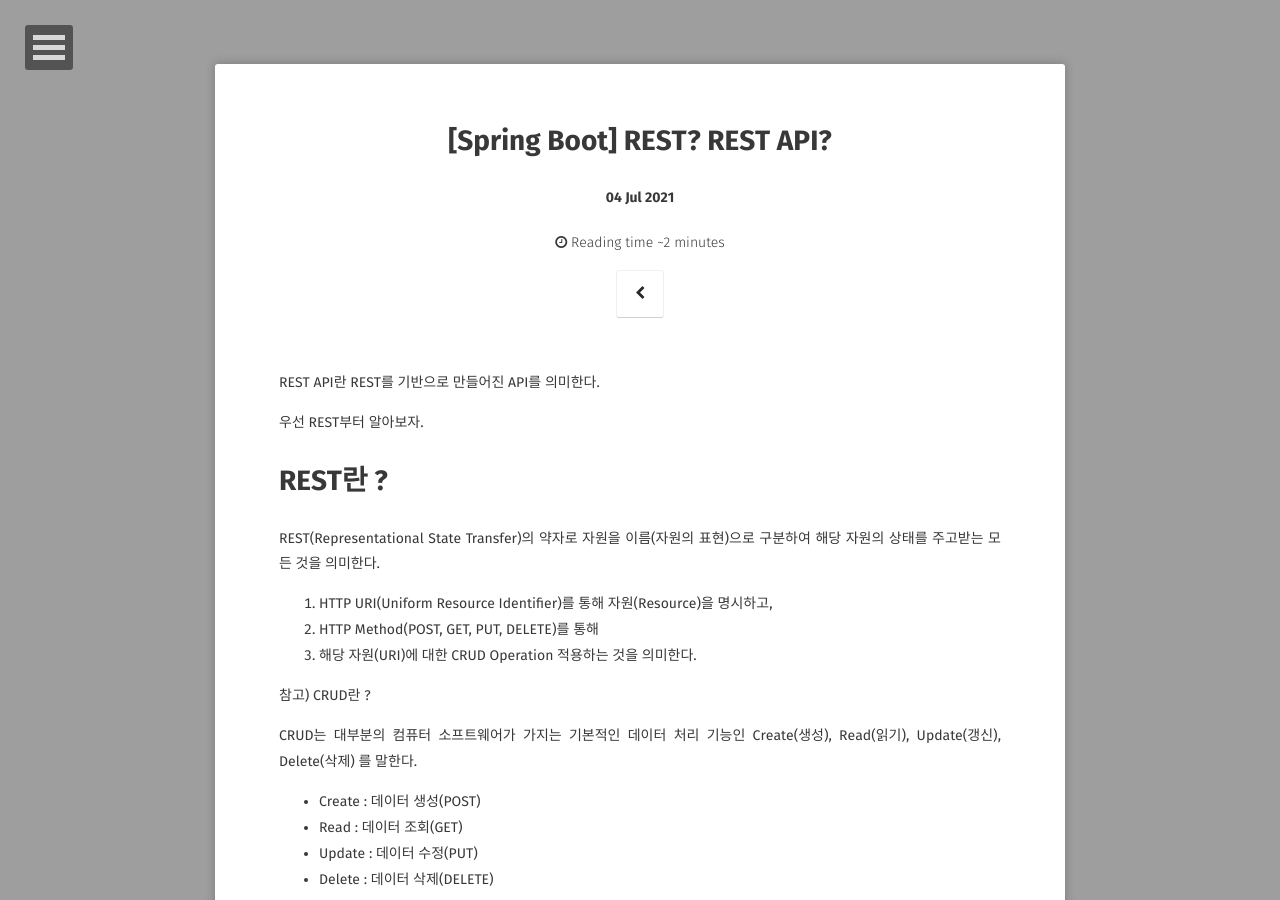
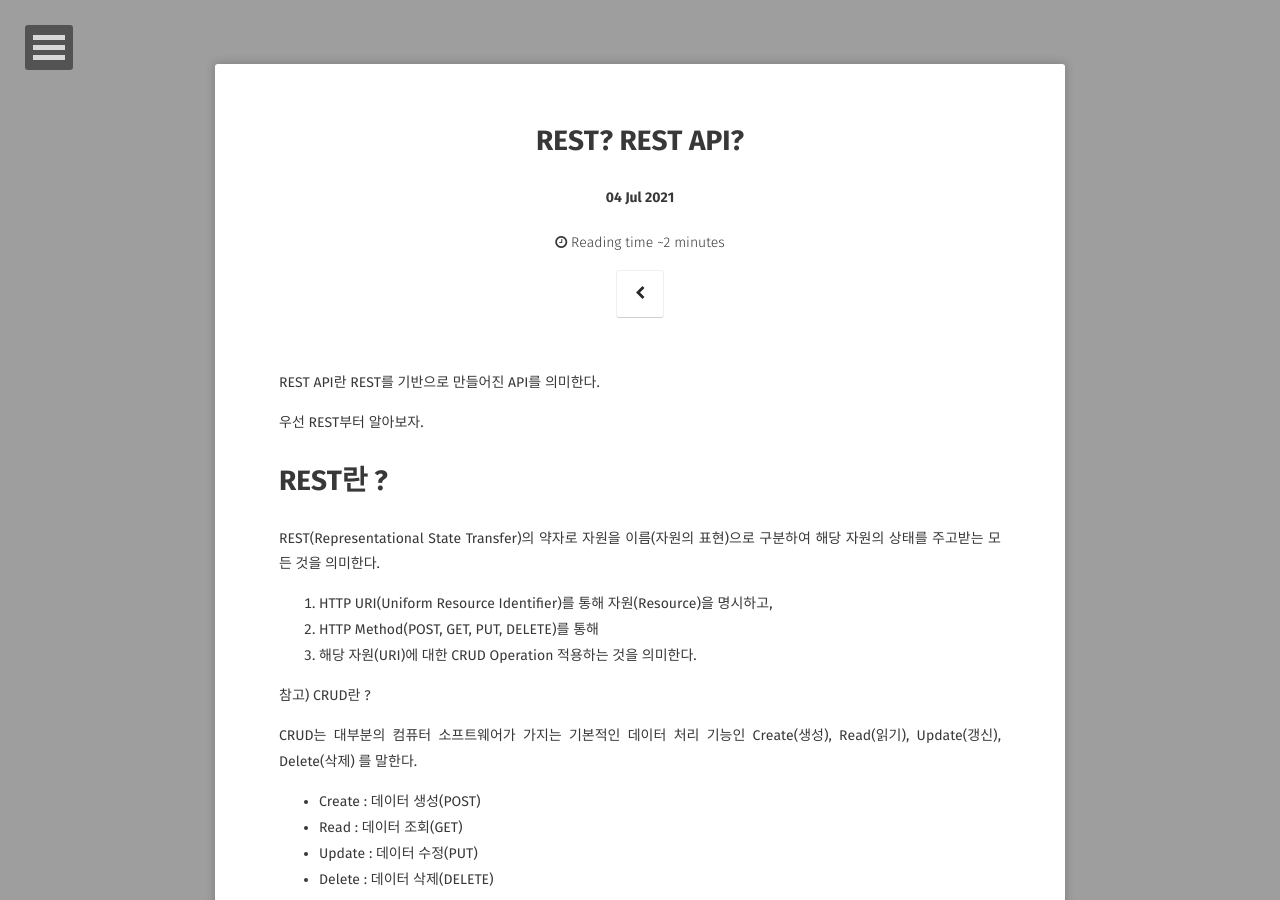
Before and after one commit to GayeonYoon/GayeonYoon.github.io, a Jekyll site: the page built from _posts/2021-07-04-REST-RESTAPI-POST.md, in a window 1280 px wide and 900 px high. Built offline with Jekyll 4.4.1, drawn with Linux system fonts in a browser that asks for light colours; some web fonts are replaced.

Commit message:
Update 2021-07-04-REST-RESTAPI-POST.md

```diff
--- a/_posts/2021-07-04-REST-RESTAPI-POST.md
+++ b/_posts/2021-07-04-REST-RESTAPI-POST.md
@@ -1,12 +1,12 @@
 ---
 layout: post
-title: "[Spring Boot] REST? REST API? "
+title: "REST? REST API? "
 date: 2021-07-04
 excerpt: " REST 와 REST API에 대하여 "
 tags: [REST, REST API]
 comments: false
 spring: true
-
+etc: true   #만들어야해
 ---
 
 REST API란 REST를 기반으로 만들어진 API를 의미한다.
```
